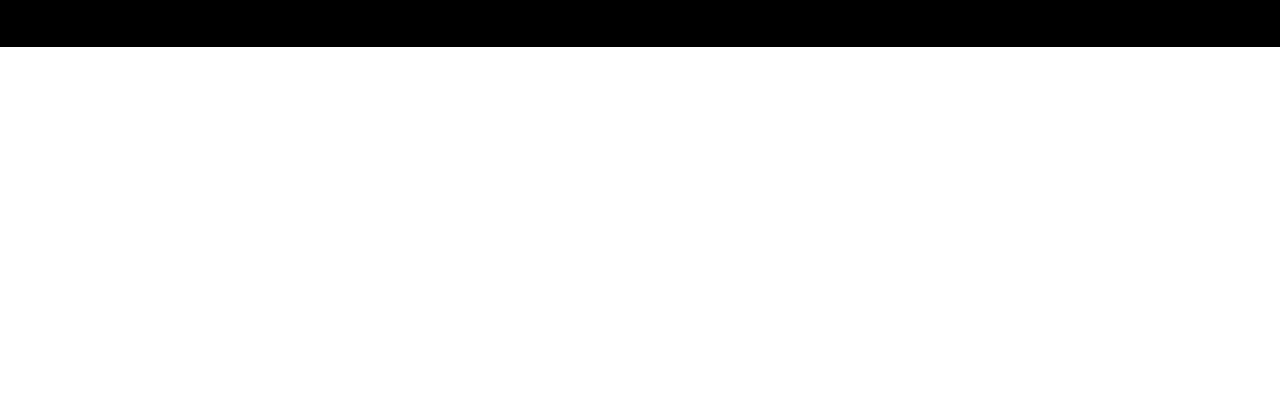
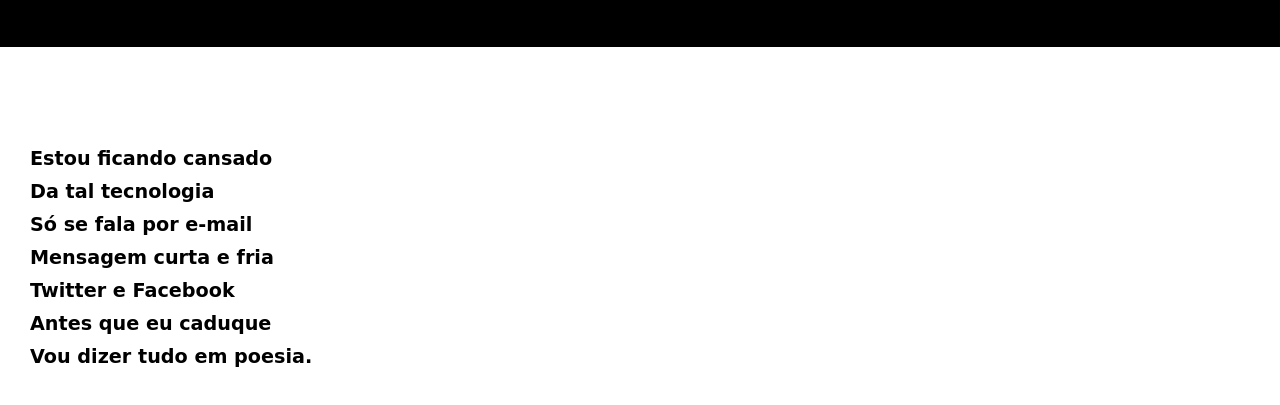
Before and after one commit to edvaldo-65/Desafio-Cordel, a plain HTML site: page index.html in a window 1280 px wide. Shown: the part 135-540 px from the top of the page. Drawn offline with Linux system fonts and the light colour scheme.

Commit message:
:sparkles: feat: - Add main content and update styles

```diff
--- a/index.html
+++ b/index.html
@@ -13,6 +13,18 @@
             <a href="https://www.recantodasletras.com.br/poesias/3186743" target="_blank" rel="noopener">Milton Duarte</a>
         </p>
     </Header>
-
+    <main>
+        <article>
+            <ul>
+                <li>Estou ficando cansado</li>
+                <li>Da tal tecnologia</li>
+                <li>Só se fala por e-mail</li>
+                <li>Mensagem curta e fria</li>
+                <li>Twitter e Facebook</li>
+                <li>Antes que eu caduque</li>
+                <li>Vou dizer tudo em poesia.</li>
+            </ul>
+        </article>
+    </main>
 </body>
 </html>
--- a/style.css
+++ b/style.css
@@ -9,6 +9,8 @@
 body {
     font-family:  cursive;
 }
+
+/* header style */
 header  {
     background-color: #000;
     color: #fff;
@@ -40,5 +42,17 @@ a:hover {
     header > h1 {
         font-size: 30px;
     }
+}
 
+/* main style */
+
+main article {
+    padding: 100px 30px ;
 }
+
+main li {
+    font-size: 1.2em;
+    font-weight: bold;
+    list-style: none;
+    margin-bottom: 10px;
+}
```
